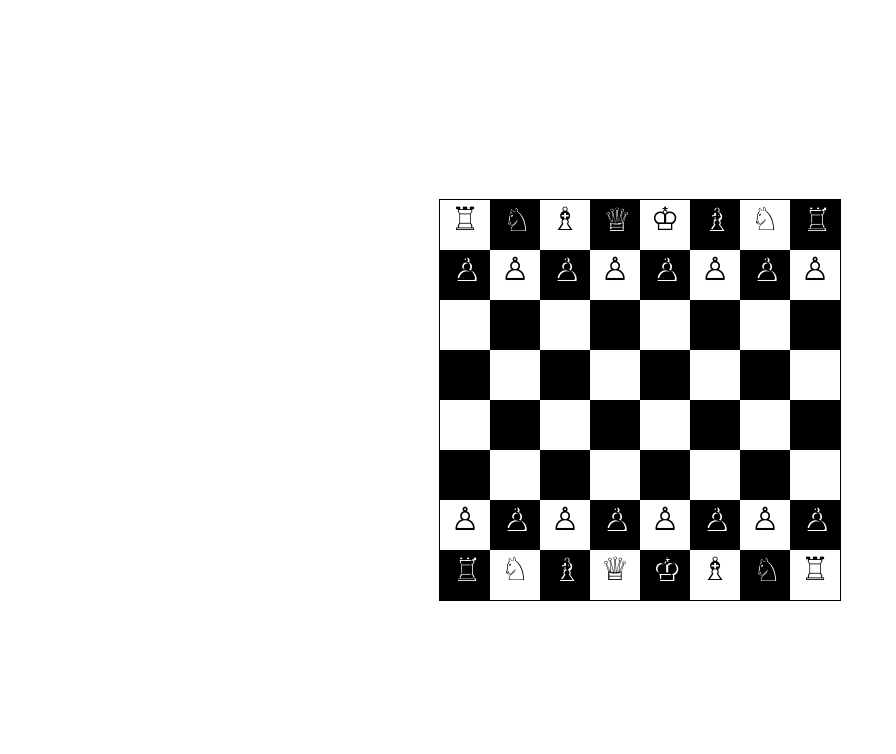
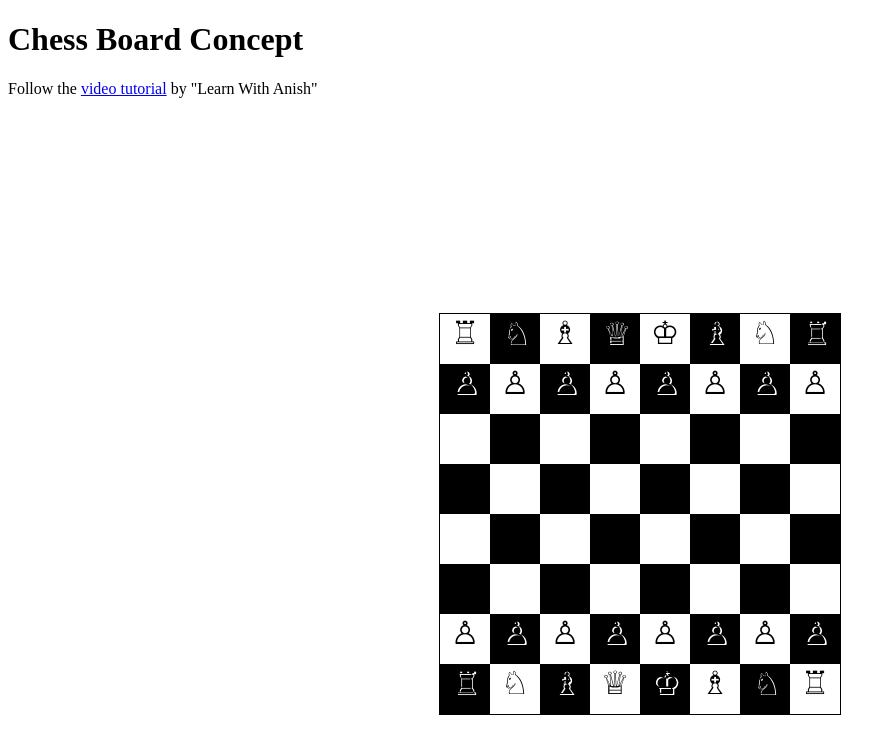
Before and after one commit to roguemacaroon/fun-concepts, a plain HTML site: page chess-board/index.html in a window 1280 px wide. Shown: the whole page, without its empty margins (0-896 px from the left). Drawn offline with Linux system fonts and the light colour scheme.

Commit message:
added credit and adjusted tags

```diff
--- a/chess-board/index.html
+++ b/chess-board/index.html
@@ -6,7 +6,21 @@
     <link rel="stylesheet" href="style.css" />
     <title>Chess Board</title>
   </head>
+  <header>
+    <h1>Chess Board Concept</h1>
+    <p>
+      Follow the
+      <a
+        href="https://www.youtube.com/watch?v=xxOvZfsU0oc"
+        target="_blank"
+        rel="noopener noreferrer"
+        >video tutorial</a
+      >
+      by "Learn With Anish"
+    </p>
+  </header>
   <body>
+    <main>
       <div class="chessboard">
         <!-- firstrow -->
         <div class="white">&#9814;</div>
@@ -81,5 +95,6 @@
         <div class="black">&#9816;</div>
         <div class="white">&#9814;</div>
       </div>
+    </main>
   </body>
 </html>
--- a/chess-board/style.css
+++ b/chess-board/style.css
@@ -1,4 +1,4 @@
-body {
+main {
   padding: 0;
   margin: 0;
   box-sizing: border-box;
```
Lines whose indentation alone changed are shown as unchanged.
